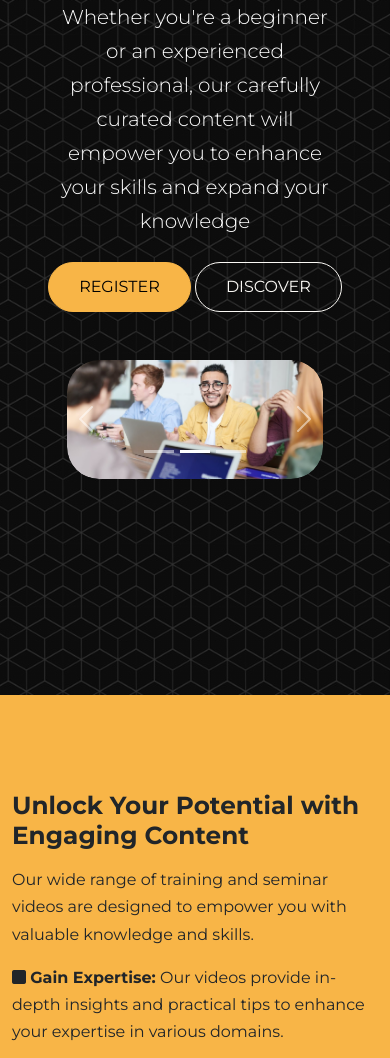
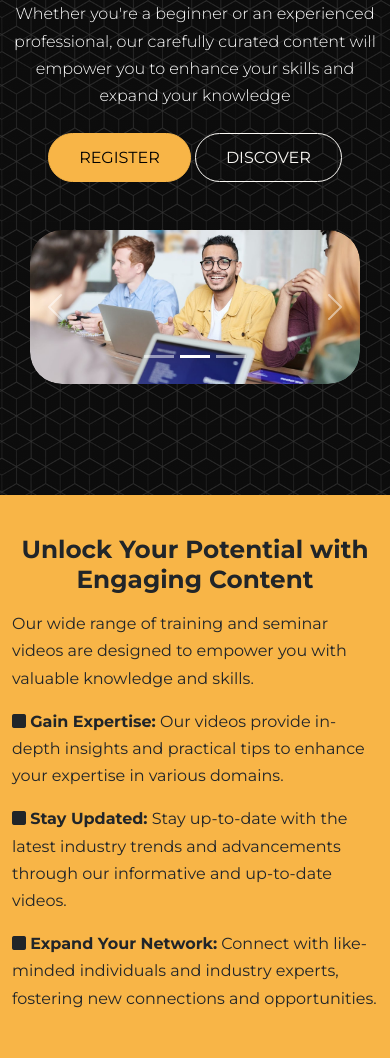
Before and after one commit to rodlez/bootstrap-corsowebsite, a website: page index.html in a window 390 px wide. Shown: the part 305-1363 px from the top of the page. Drawn offline with nearby package versions, Linux system fonts and the light colour scheme; files that its build step writes are made by us from their sources.

Commit message:
Fix some issues in Header Section for small screens

```diff
--- a/scss/styles.scss
+++ b/scss/styles.scss
@@ -32,4 +32,37 @@
       background: var(--bs-dark);
     }
 
+    // Reduce the space in the bottom of the header between Carousel and Registration sections
+    .header {
+        height: 800px !important;
+        min-height: 800px !important;
+    }
+
+    // Increase the Carousel slide in small screens
+    .header .slide {
+        width: 90%;
+        margin: 0 auto;
+    }
+
+    // Format the header text to fit better on small screens
+    .header .text-container p {
+        width: 100% !important;
+        font-size: 16px;
+      }
+
+    // Remove the register section extra padding, use important to override the bootstrap default padding
+    .register {
+        padding: 40px 0 !important;
+      }
+
+    .register h2 {
+        text-align: center;
+    }
+
+    // Summary reduce the margin and increase the width
+    .summary {
+        margin-top: 0 !important;
+        width: 90% !important;
+    }
+
 }
```
